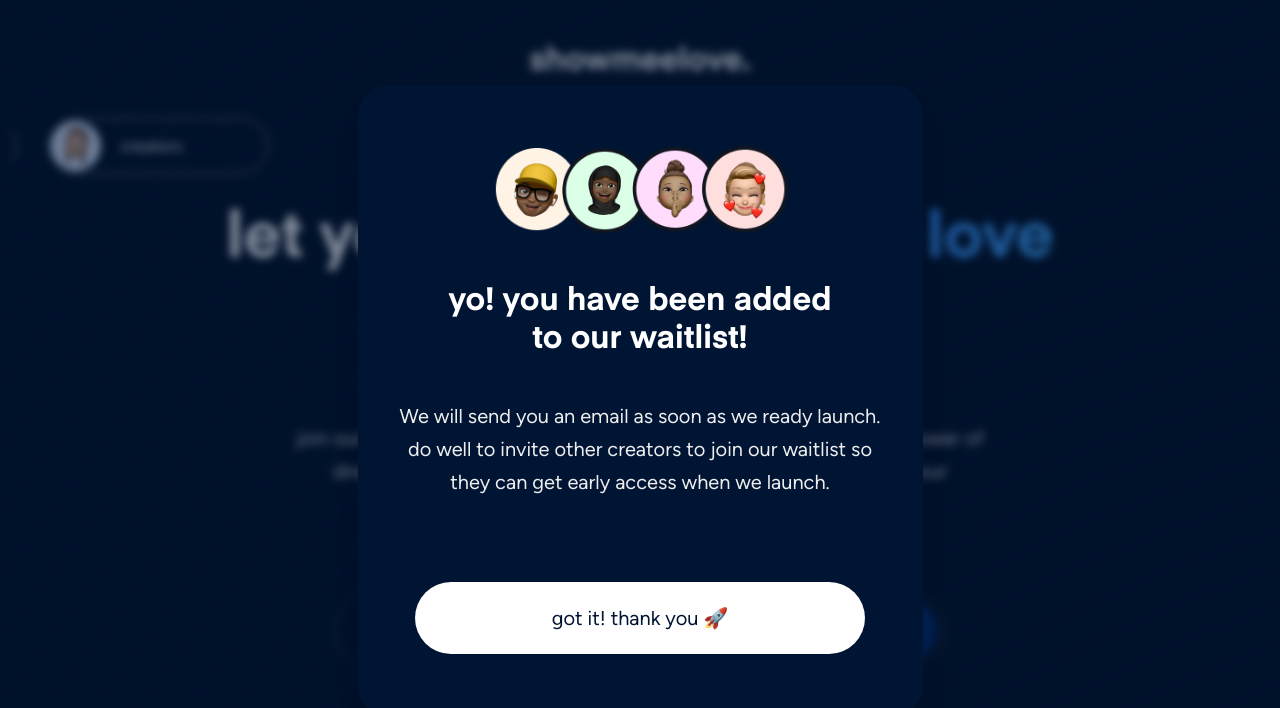
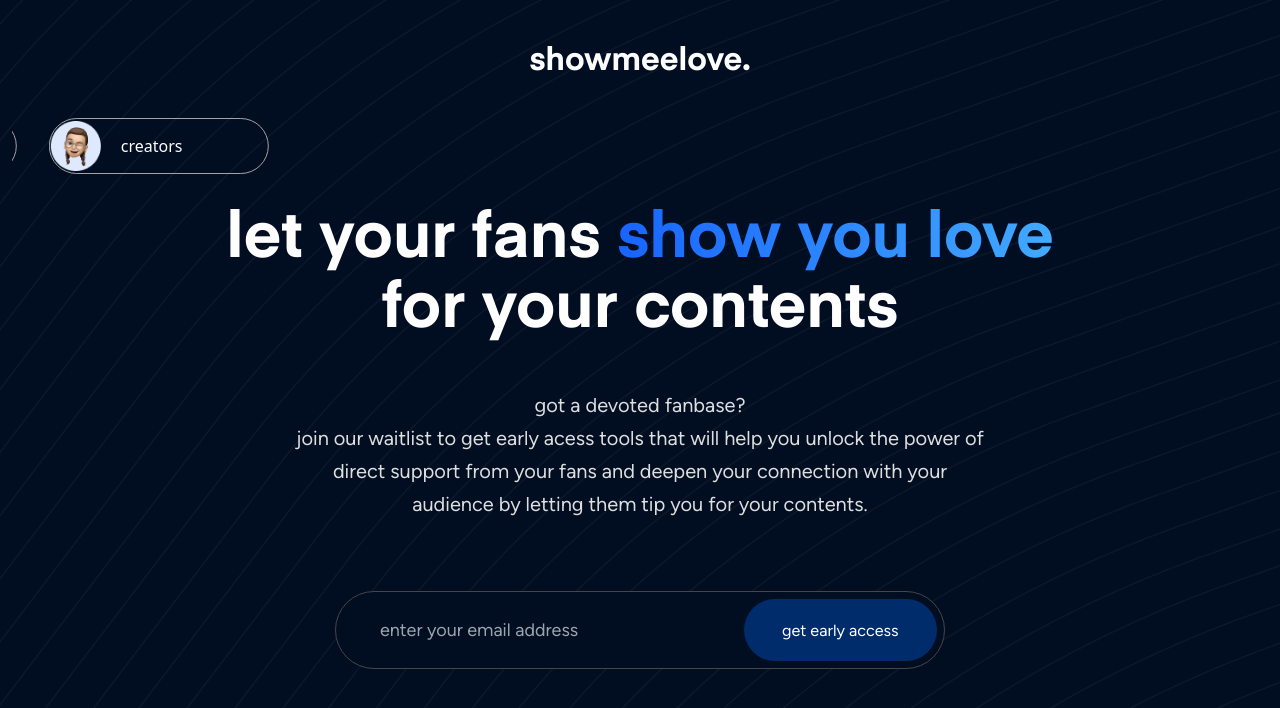
Before and after one commit to showmeelove/sml-waitlist, a React (Vite) app: page / in a window 1280 px wide. Shown: the top 708 px of the page. Built offline with nearby package versions, Linux system fonts and the light colour scheme.

Commit message:
fix: modal

```diff
--- a/src/App.jsx
+++ b/src/App.jsx
@@ -45,7 +45,7 @@
       </div>
       {/* Join waitlist form */}
       <Mail setModalOpen={setModalOpen} />
-      <Modal />
+      {/* <Modal /> */}
       {modalOpen ? <Modal setModalOpen={() => setModalOpen(false)} /> : null}
     </div>
   );
```
